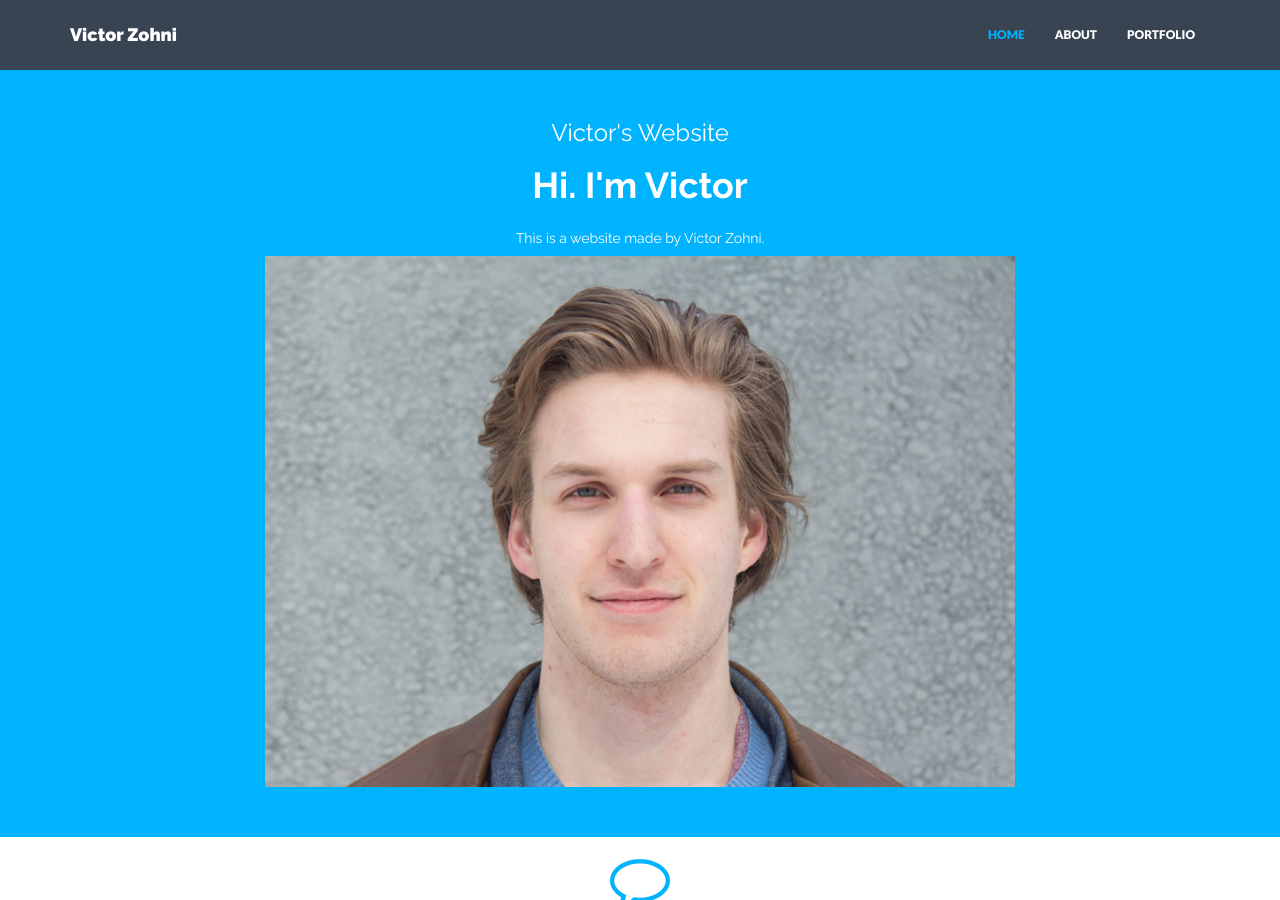
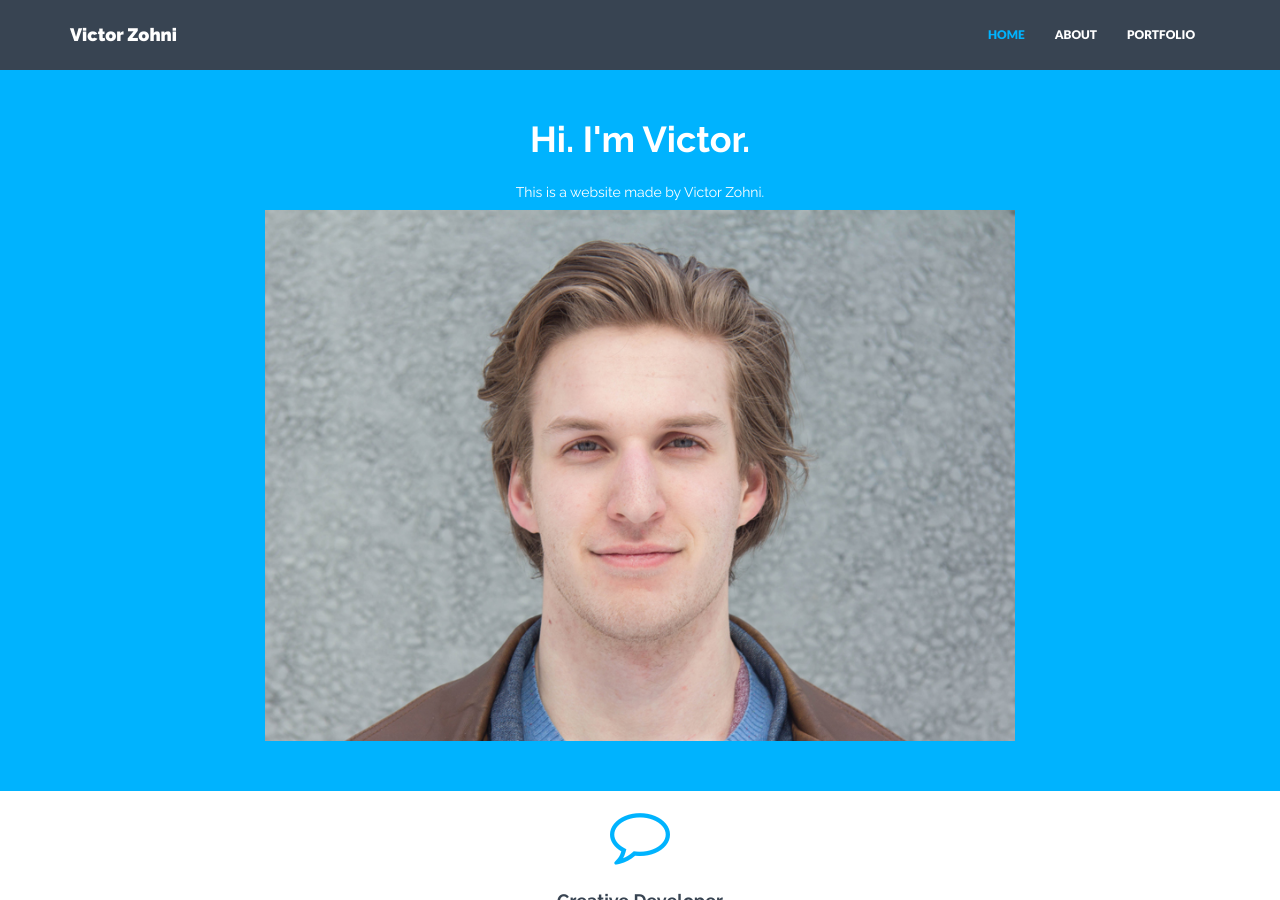
Before and after one commit to vzohni/website4, a Jekyll site: the page built from index.html, in a window 1280 px wide and 900 px high. Built offline with Jekyll 4.4.1, drawn with Linux system fonts in a browser that asks for light colours; nearby versions of some CDN libraries.

Commit message:
Changed the header text

```diff
--- a/_includes/header.html
+++ b/_includes/header.html
@@ -2,8 +2,8 @@
     <div class="container">
         <div class="row">
             <div class="col-lg-8 col-lg-offset-2">
-                <h3>Victor's Website</h3>
-                <h1>Hi. I'm Victor<h1>
+                <!--<h3>Victor's Website</h3>-->
+                <h1>Hi. I'm Victor.<h1>
                 <h5>This is a website made by Victor Zohni.</h5>
             </div>
             <div class="col-lg-8 col-lg-offset-2 himg">
```
